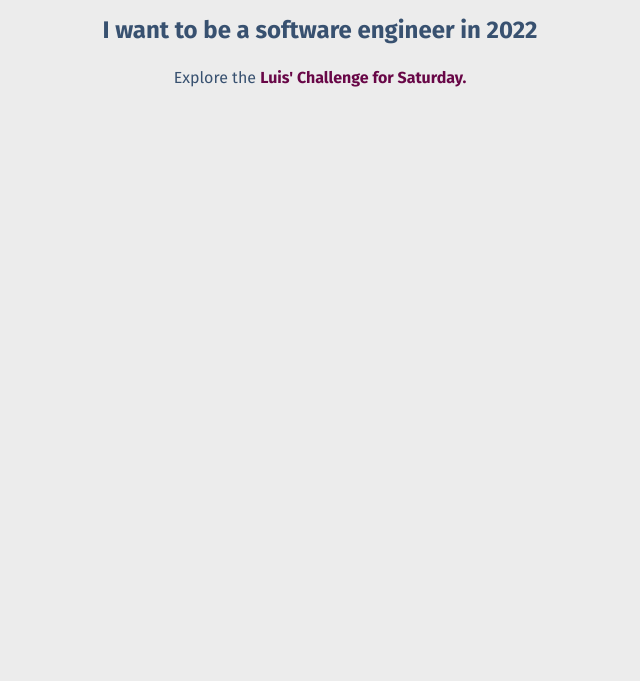
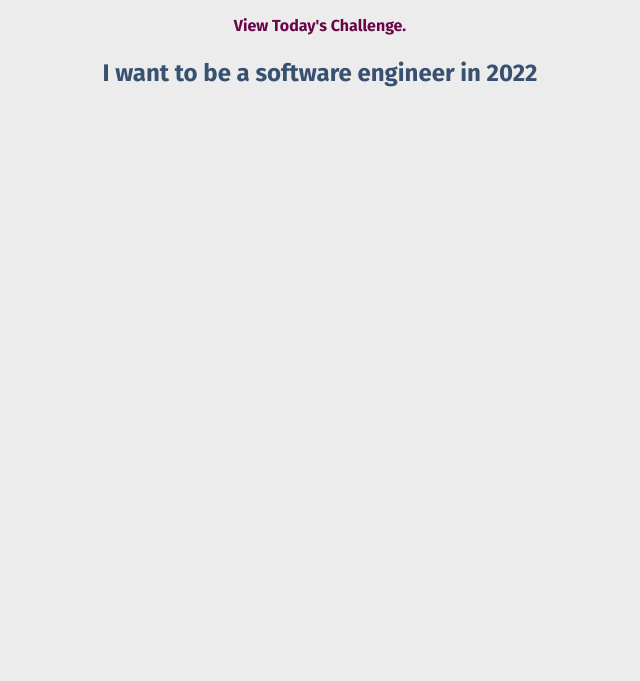
Before and after one commit to luis-felipee/html-css, a plain HTML site: page week.html in a window 1280 px wide. Shown: the part 119-800 px from the top of the page, without its empty margins (320-960 px from the left). Drawn offline with nearby package versions, Linux system fonts and the light colour scheme.

Commit message:
Update week.html

```diff
--- a/week.html
+++ b/week.html
@@ -9,7 +9,7 @@
   </head>
   <body>
     <h1>My Upcoming Goals</h1>
+    <p><a href="index.html">View Today's Challenge.</a></p>
     <p id="goal">I want to be a software engineer in 2022</p>
-    <p>Explore the <a href="index.html"> Luis' Challenge for Saturday.</a></p>
   </body>
 </html>
```
